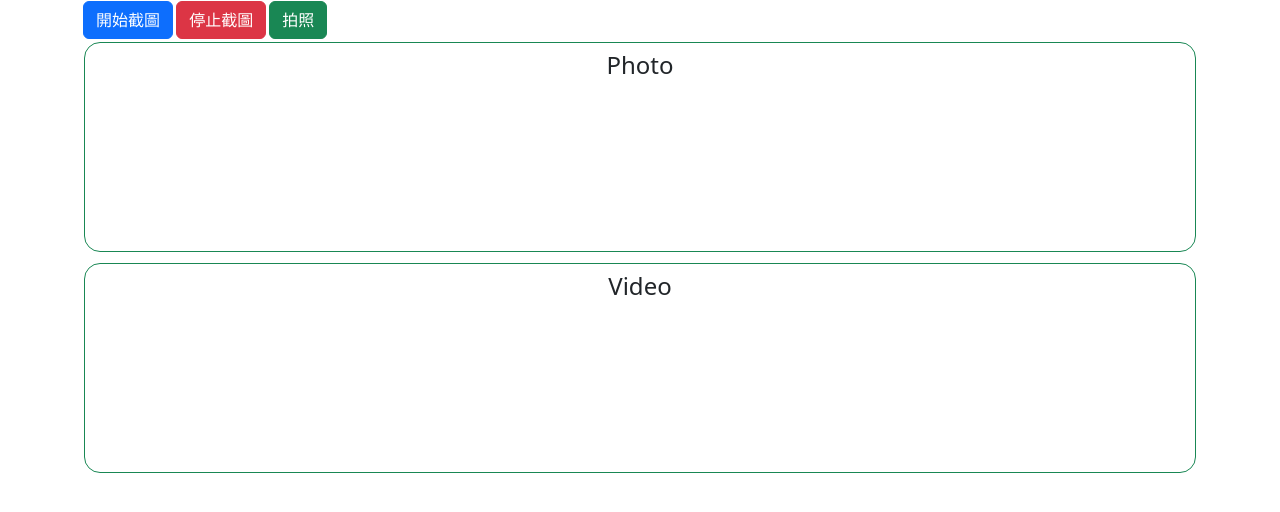
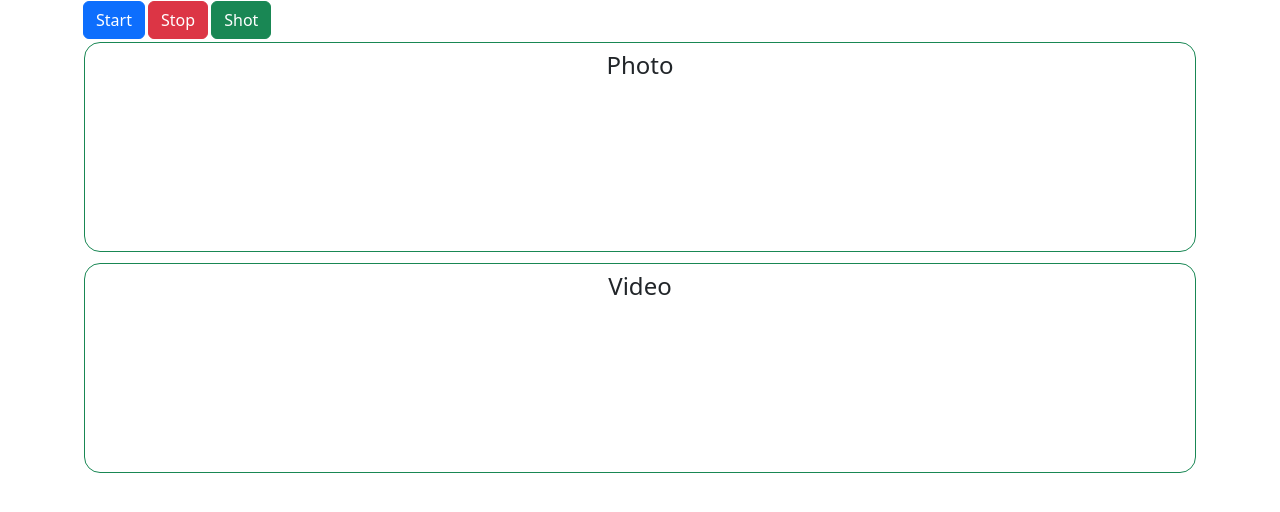
Before and after one commit to hardy1234554321/snapshot, a plain HTML site: page index.html in a window 1280 px wide. Drawn offline with nearby package versions, Linux system fonts and the light colour scheme.

Commit message:
Fix button text

```diff
--- a/index.html
+++ b/index.html
@@ -4,7 +4,7 @@
 <head>
     <meta charset="UTF-8">
     <meta name="viewport" content="width=device-width, initial-scale=1.0">
-    <title>截圖小幫手</title>
+    <title>Snapshot</title>
 
     <!-- jQuery -->
     <script src="https://code.jquery.com/jquery-1.12.4.min.js"></script>
@@ -37,9 +37,9 @@
 
         <div class="row">
             <div class="col">
-                <button type="button" class="btn btn-primary" onclick="startCapture()">開始截圖</button>
-                <button type="button" class="btn btn-danger" onclick="stopCapture()">停止截圖</button>
-                <button type="button" class="btn btn-success" onclick="snapPhoto()">拍照</button>
+                <button type="button" class="btn btn-primary" onclick="startCapture()">Start</button>
+                <button type="button" class="btn btn-danger" onclick="stopCapture()">Stop</button>
+                <button type="button" class="btn btn-success" onclick="snapPhoto()">Shot</button>
             </div>
         </div>
 
```
